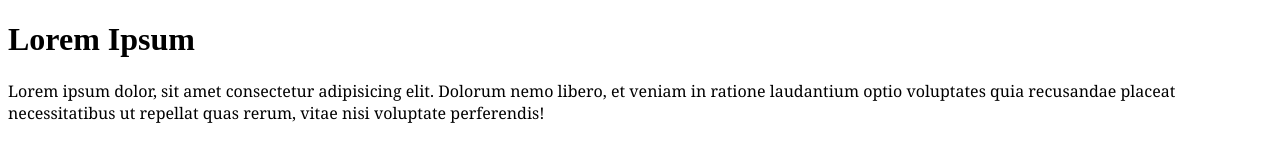
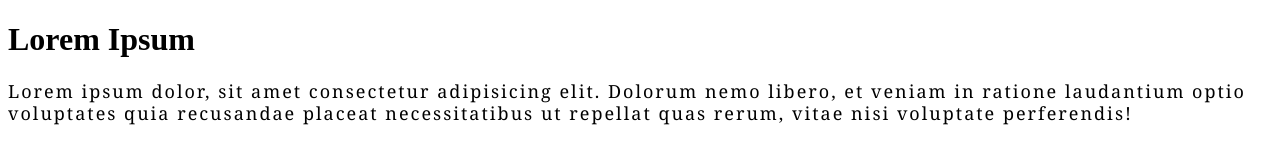
Before and after one commit to tmitka/InClassActivities, a plain HTML site: page lorem-css/index.html in a window 1280 px wide. Drawn offline with Linux system fonts and the light colour scheme.

Commit message:
added the cs styles

```diff
--- a/lorem-css/assets/style.css
+++ b/lorem-css/assets/style.css
@@ -1,3 +1,7 @@
 p {
     font-family: Georgia;
+    line-height: 22px;
+    font-size: 18px;
+    font-weight: 500;
+    letter-spacing: 2px;
 }
--- a/lorem-css/index.html
+++ b/lorem-css/index.html
@@ -10,6 +10,6 @@
 <body>
     <h1>Lorem Ipsum</h1>
 
-    <p>Lorem ipsum dolor, sit amet consectetur adipisicing elit. Dolorum nemo libero, et veniam in ratione laudantium optio voluptates quia recusandae placeat necessitatibus ut repellat quas rerum, vitae nisi voluptate perferendis!</p>
+    <p class="custom">Lorem ipsum dolor, sit amet consectetur adipisicing elit. Dolorum nemo libero, et veniam in ratione laudantium optio voluptates quia recusandae placeat necessitatibus ut repellat quas rerum, vitae nisi voluptate perferendis!</p>
 </body>
 </html>
```
